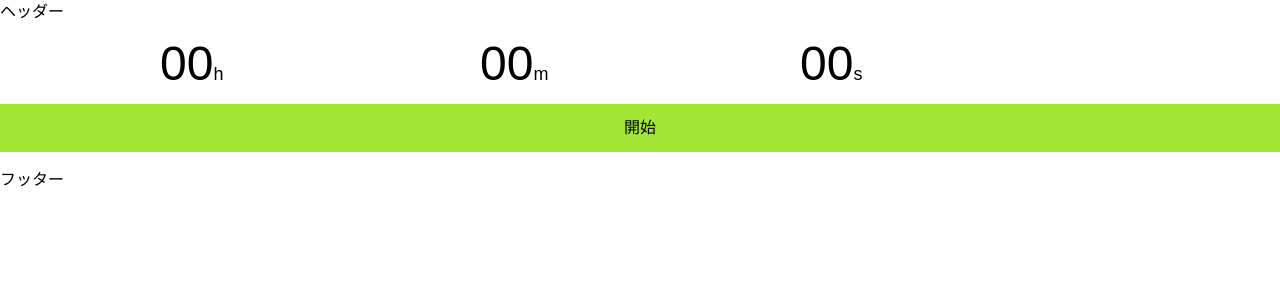
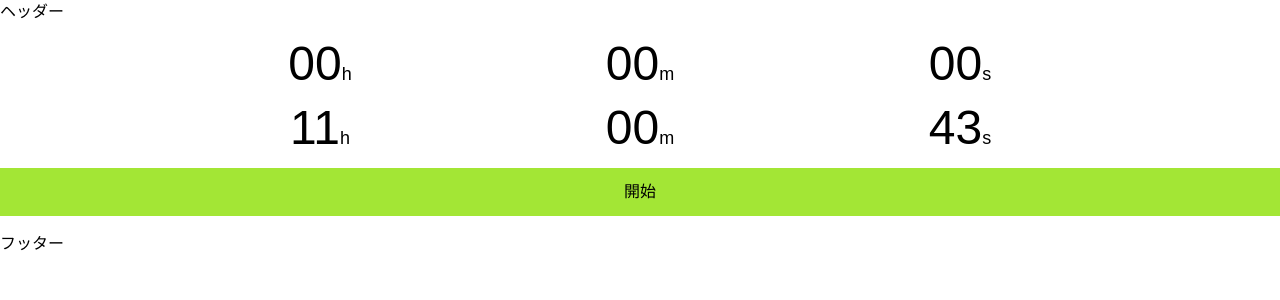
Before and after one commit to yas-ako/timer-app, a Nuxt app: page / in a window 1280 px wide. Shown: the top 300 px of the page. Built offline with nearby package versions, Linux system fonts and the light colour scheme.

Commit message:
add: 現在時刻

```diff
--- a/app.vue
+++ b/app.vue
@@ -18,7 +18,17 @@
         <div
           v-for="data in formatMilliseconds(elapsedTime)"
           :key="data"
-          class="flex w-1/4 items-end"
+          class="flex w-1/4 items-end justify-center"
+        >
+          <div class="text-5xl">{{ data[0] }}</div>
+          <div class="text-lg">{{ data[1] }}</div>
+        </div>
+      </div>
+      <div class="my-4 flex justify-center">
+        <div
+          v-for="data in formatMilliseconds(currentClockTime)"
+          :key="data"
+          class="flex w-1/4 items-end justify-center"
         >
           <div class="text-5xl">{{ data[0] }}</div>
           <div class="text-lg">{{ data[1] }}</div>
@@ -38,7 +48,9 @@
 <script setup>
   const startTime = ref();
   const elapsedTime = ref(0);
+  const currentClockTime = ref(0);
   let timerInterval;
+  let clockInterval;
   const isActive = ref(false);
 
   function startTimer() {
@@ -88,4 +100,10 @@
   function padZero(num) {
     return num.toString().padStart(2, "0");
   }
+
+  // onMounted(() => {
+  clockInterval = setInterval(() => {
+    currentClockTime.value = Date.now() - new Date().setHours(0, 0, 0, 0);
+  }, 100);
+  // });
 </script>
```
